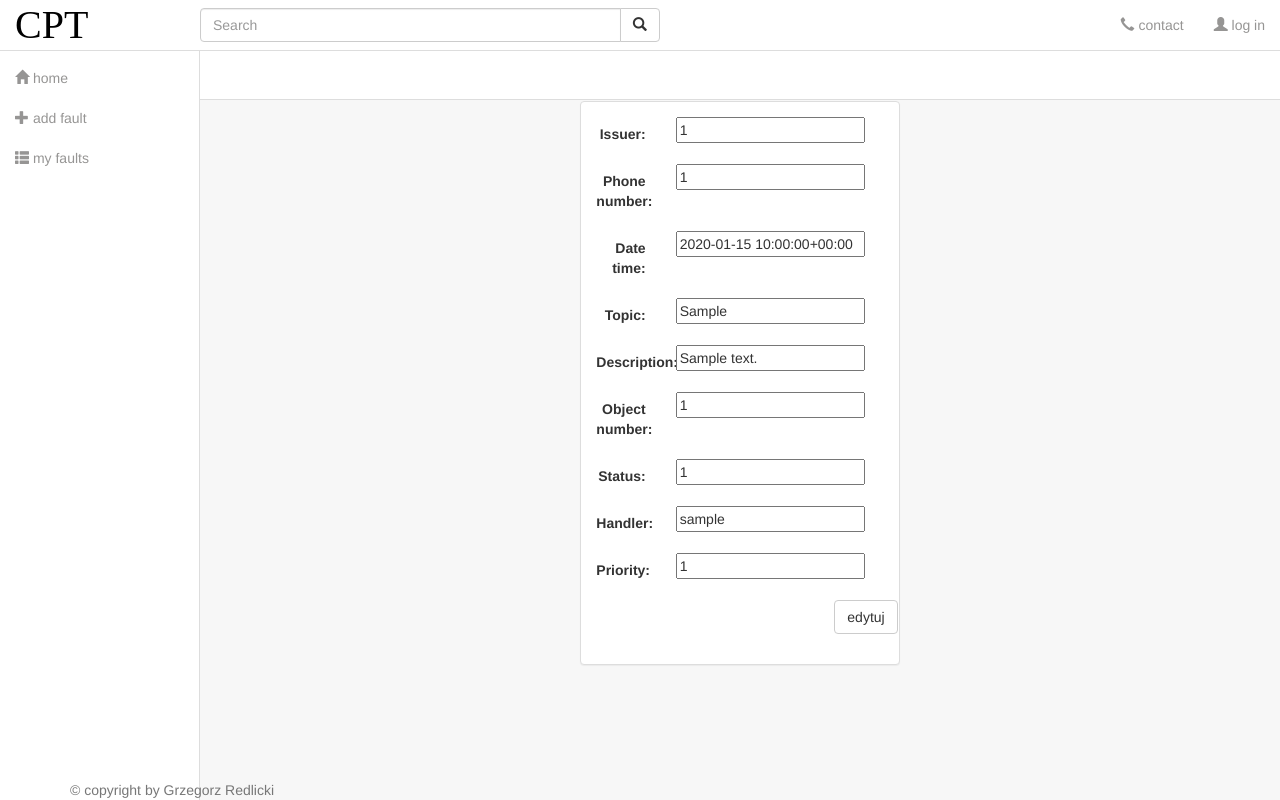
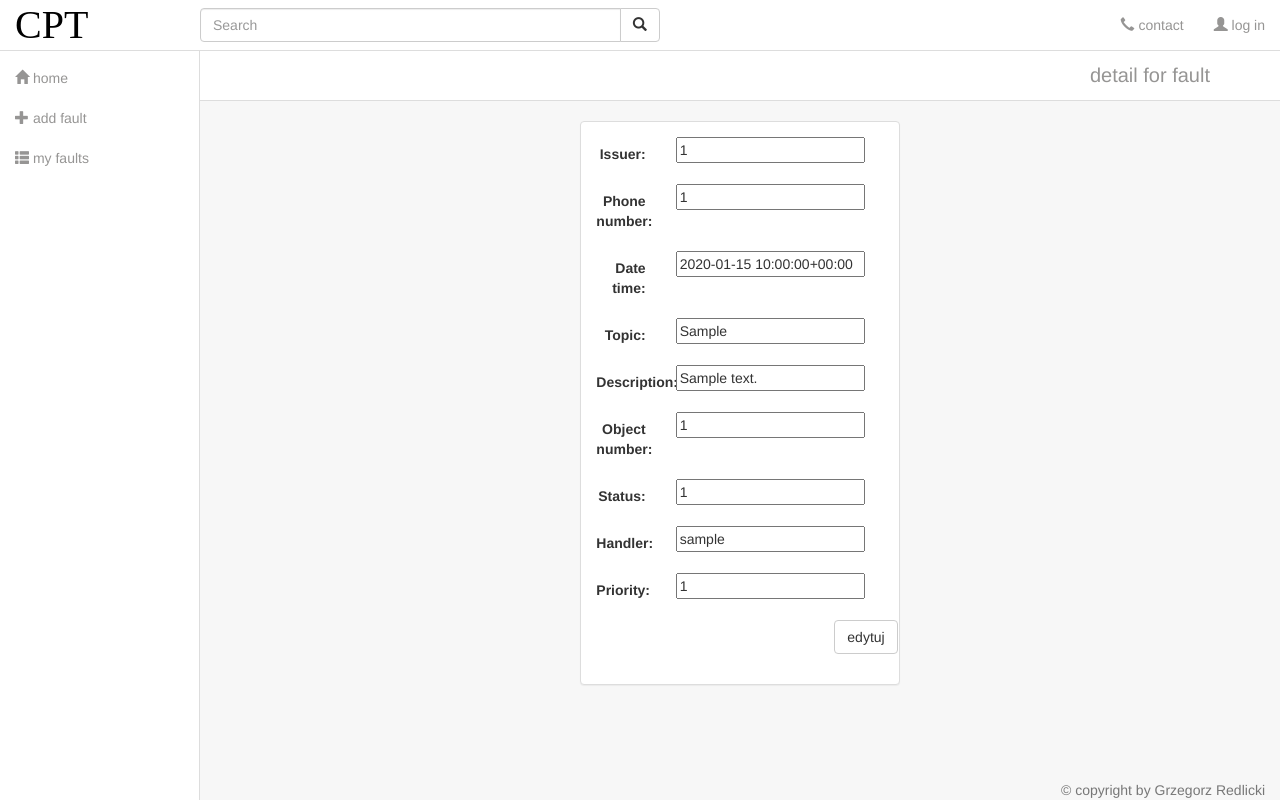
Before and after one commit to redlickigrzegorz/support-center, a Django app: a page that uses cti/templates/cti/base.html in a window 1280 px wide. Run offline with Django 3.2, Linux system fonts and the light colour scheme; tables that the repository leaves empty hold one stand-in row (values such as "Sample post"); some libraries are stand-ins or nearby versions.

```diff
--- a/cti/templates/cti/base.html
+++ b/cti/templates/cti/base.html
@@ -105,13 +105,14 @@
         <div class="container-fluid" style="margin-top: 100px; margin-left: 200px;">
             <div class="navbar navbar-body">
                 {% include 'cti/contact_modal.html' %}
+                <br>
                 {% block body %}
                 {% endblock %}
             </div>
         </div>
         <footer class="footer navbar-fixed-bottom">
-            <div class="container">
-                <span class="text-muted">© copyright by Grzegorz Redlicki</span>
+            <div class="container" style="width:100%;">
+                <span class="text-muted" style="float:right;">© copyright by Grzegorz Redlicki</span>
             </div>
         </footer>
     </body>
--- a/cti/templates/cti/edit_fault.html
+++ b/cti/templates/cti/edit_fault.html
@@ -1,4 +1,8 @@
 {% extends 'cti/base.html' %}
+
+{% block title %}detail{% endblock %}
+
+{% block header %}detail for fault{% endblock %}
 
 {% block body %}
 
@@ -16,7 +20,6 @@
                                 </div>
                             {% endfor %}
                             <div class="form-group">
-
                                 <div class="col-md-offset-9 col-md-2">
                                     <button type="submit" class="btn btn-default">edytuj</button>
                                 </div>
--- a/cti/views.py
+++ b/cti/views.py
@@ -8,6 +8,7 @@ from django.http import HttpResponseRedirect
 from django.contrib import auth
 from django.shortcuts import get_object_or_404, render
 from django.core.urlresolvers import reverse
+from datetime import datetime
 
 
 def login(request):
@@ -74,7 +75,8 @@ def add_fault(request):
     else:
         form = FaultForm()
 
-    context = {'form': form}
+    context = {'form': form,
+               'datetime': datetime.now().strftime("%Y-%m-%d %H:%M:%S") }
 
     return HttpResponse(template.render(context, request))
 
```
Also changed, not shown: cti/templates/cti/add_fault.html (+20 -13 lines).
